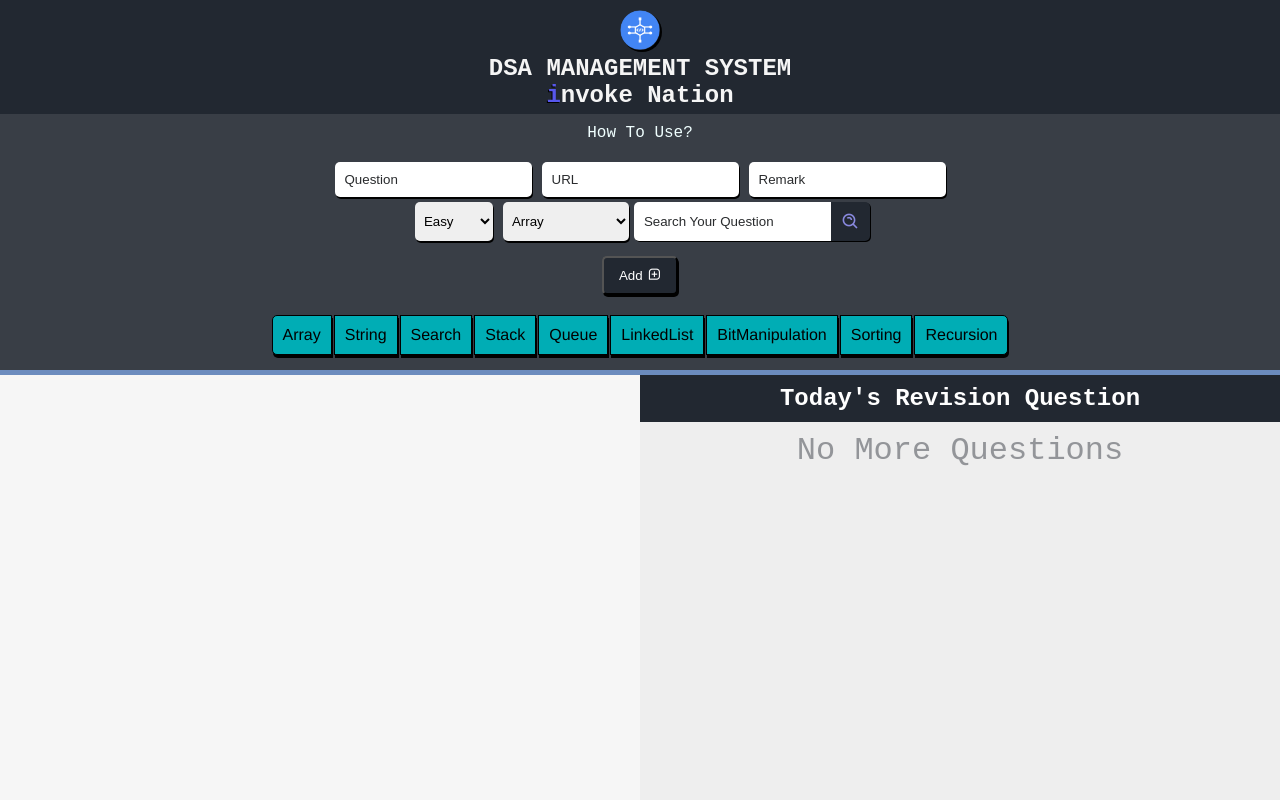
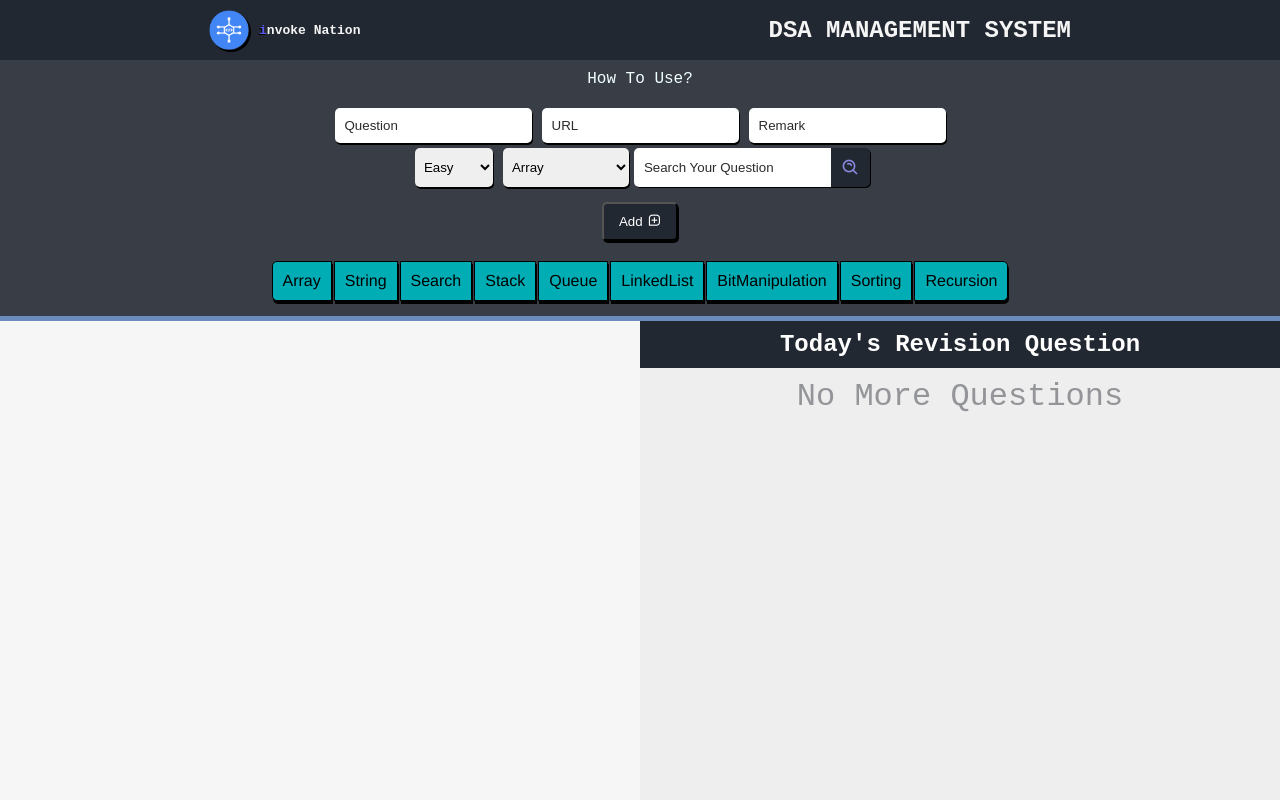
Before and after one commit to its-rajesh-smp/Dsa-Management, a plain HTML site: page index.html in a window 1280 px wide. Shown: the top 800 px of the page. Drawn offline with nearby package versions, Linux system fonts and the light colour scheme.

Commit message:
Target List Overflow Fix | Nav Bar Design Change

```diff
--- a/index.html
+++ b/index.html
@@ -26,10 +26,11 @@
             <div class="nav_container">
                 <div class="nav_container_brand">
                     <img src="/resources/img.png" alt="" srcset="">
+                    <h1 class="nav_brandName"><span style="color:rgb(87, 87, 236); text-shadow: -1px 1px black;">i</span>nvoke Nation</h1>
                 </div>
-                <div>
+                <div class="nav_container_brand_product">
                     <h1>DSA MANAGEMENT SYSTEM</h1>
-                    <h1><span style="color:rgb(87, 87, 236); text-shadow: -1px 1px black;">i</span>nvoke Nation</h1>
+
                 </div>
             </div>
         </nav>
--- a/style.css
+++ b/style.css
@@ -15,12 +15,29 @@ nav {
 .nav_container {
   color: whitesmoke;
   font-family: "Courier New", Courier, monospace;
+  display: flex;
+  justify-content: space-around;
+}
+.nav_container_brand{
+  display: flex;
+  justify-content: center;
+  align-items: center;
+}
+.nav_brandName{
+  font-size: small;
 }
 .nav_container_brand img {
   margin-top: 5px;
   width: 40px;
   border-radius: 50px;
   box-shadow: 2px 2px black;
+  margin-right: 10px;
+  margin-bottom: 5px;
+}
+.nav_container_brand_product{
+  display: flex;
+  justify-content: center;
+  align-items: center;
 }
 
 /* Input Field */
@@ -229,6 +246,15 @@ nav {
 
 .target_list {
   background-color: #eeeeee;
+  overflow-x: hidden;
+  overflow-y: scroll;
+  height:80vh ;
+  scrollbar-width: none;
+  display: flex;
+  flex-direction: column;
+}
+.target_list_container{
+
 }
 .target_list_div{
   display: flex;
```
